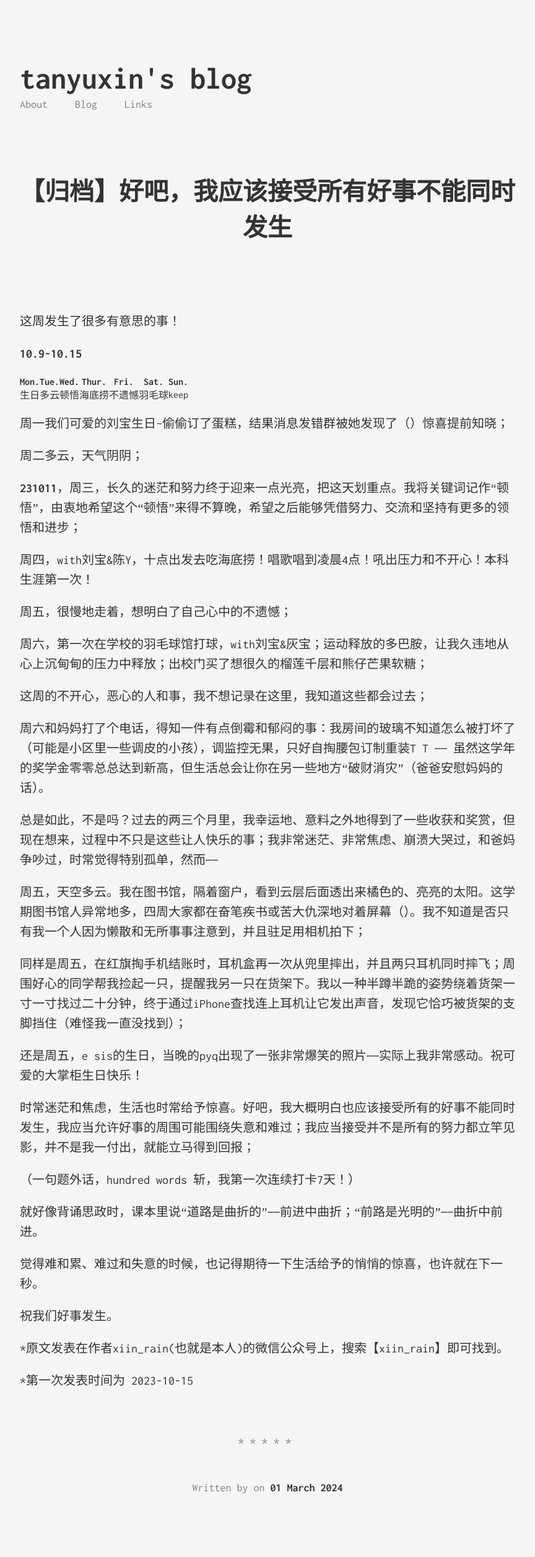
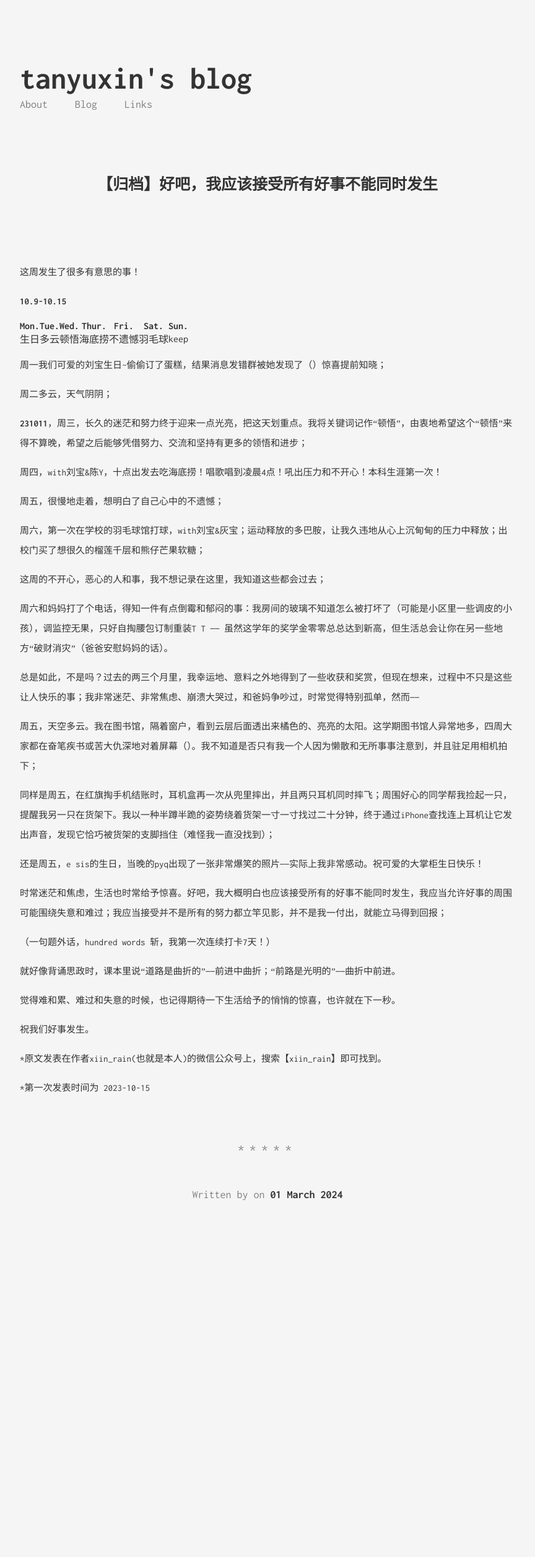
Before and after one commit to x1in-rain/x1in-rain.github.io, a Jekyll site: the page built from _posts/2024-03-01-【归档】好吧，我应该接受所有好事不能同时发生.md, in a window 1280 px wide. Shown: the whole page at 62% size, without its empty margins (208-1072 px from the left). Built offline with Jekyll 4.4.1, drawn with Linux system fonts in a browser that asks for light colours; after the commit the page ends 2039 px from its top, so only the background shows below that.

Commit message:
Update _default.scss

```diff
--- a/_sass/_default.scss
+++ b/_sass/_default.scss
@@ -16,7 +16,7 @@ a {
 }
 
 p {
-    font-size: 20px;
+    font-size: 15px;
     line-height: 32px;
 }
 
@@ -131,7 +131,7 @@ strong {
 
 .page-title__subtitle {
     font-weight: 400;
-    font-size: 18px;
+    font-size: 20px;
     color: $cloudy;
 }
 
@@ -140,7 +140,7 @@ strong {
 }
 
 .post-title__text {
-    font-size: 40px;
+    font-size: 25px;
 }
 
 .post-title__subtitle {
@@ -272,7 +272,7 @@ strong {
     }
 
     .page-title__text {
-        font-size: 20px;
+        font-size: 15px;
     }
 
     .page-title__subtitle {
```
